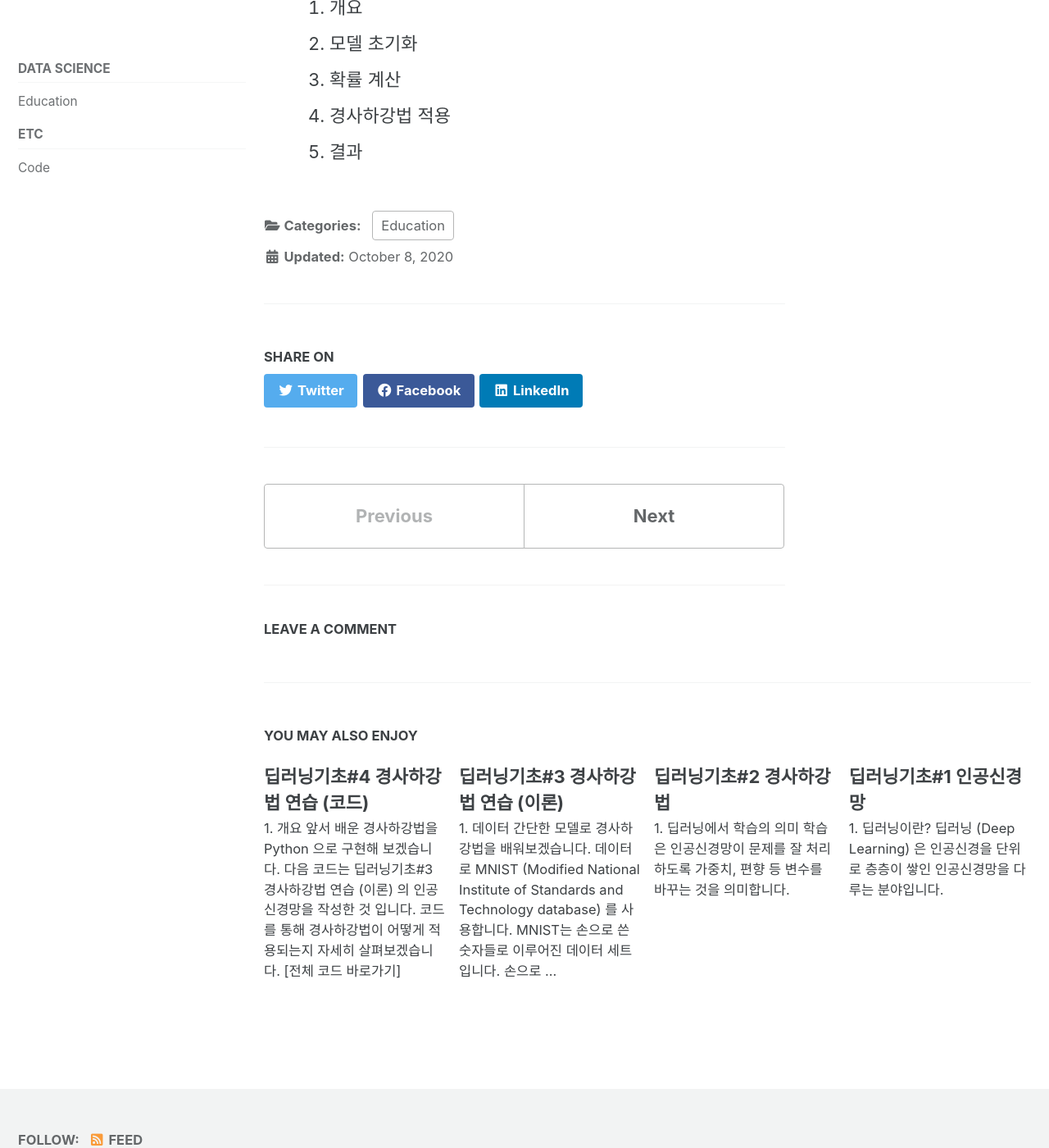
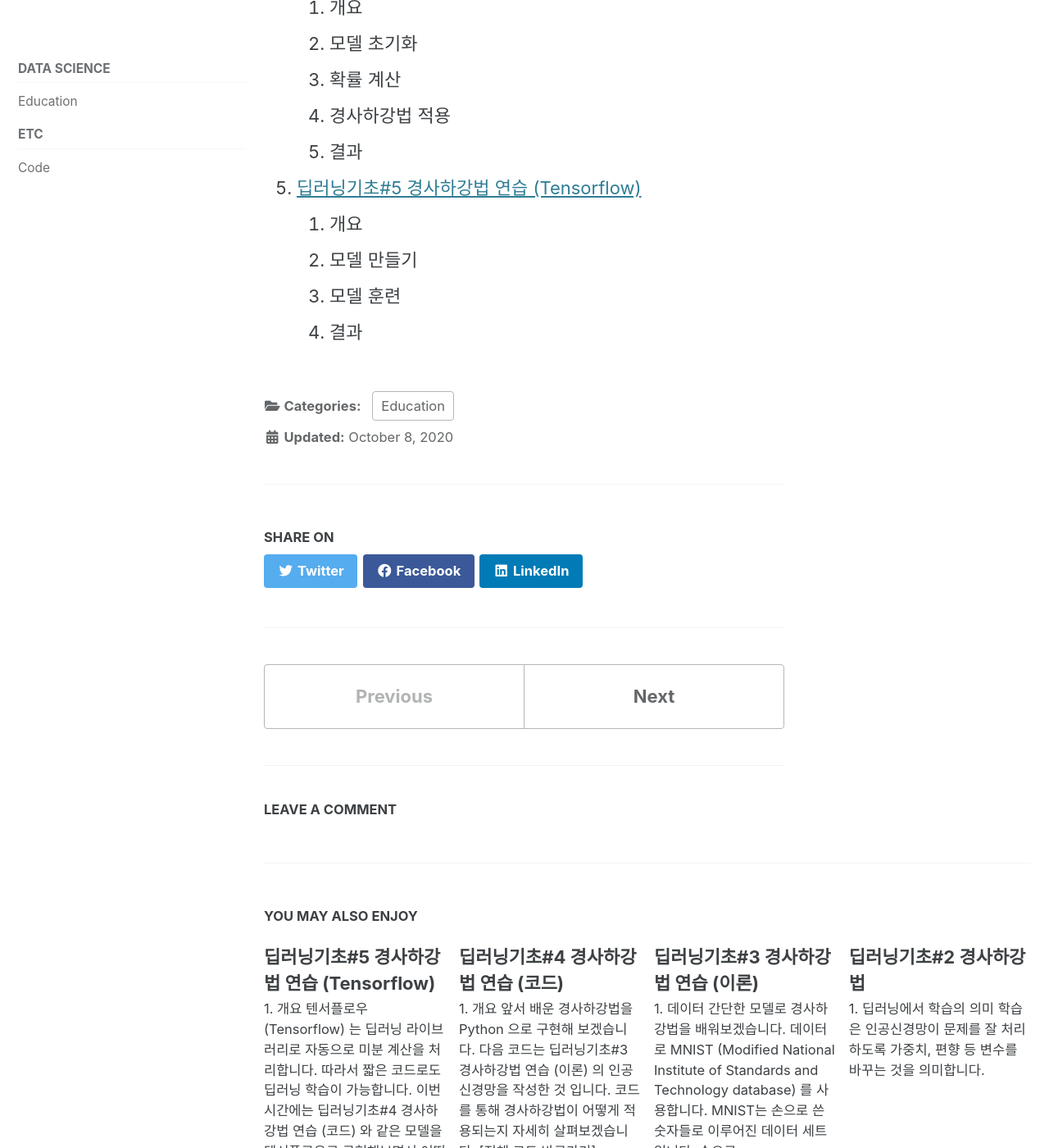
Before and after one commit to phykn/phykn.github.io, a Jekyll site: the page built from _posts/dl_basic/2020-10-08-00_table_of_contents.md, in a window 1280 px wide and 1400 px high, scrolled down 808 px. Shown: the whole window at 82% size. Built offline with Jekyll 4.4.1, drawn with Linux system fonts in a browser that asks for light colours; cached includes are drawn as plain includes; comment, search, counter and statistics services are not loaded; some of the changed text lies outside the part shown.

Commit message:
some text

````diff
--- a/_posts/dl_basic/2020-10-08-00_table_of_contents.md
+++ b/_posts/dl_basic/2020-10-08-00_table_of_contents.md
@@ -23,3 +23,8 @@ search: true
     3. 확률 계산
     4. 경사하강법 적용
     5. 결과
+5. [딥러닝기초#5 경사하강법 연습 (Tensorflow)](..\05_gd_exercise_tf)
+    1. 개요
+    2. 모델 만들기
+    3. 모델 훈련
+    4. 결과
--- /dev/null
+++ b/_posts/dl_basic/2020-10-20-05_gd_exercise_tf.md
@@ -0,0 +1,32 @@
+---
+title:  "딥러닝기초#5 경사하강법 연습 (Tensorflow)"
+date: 2020-10-20 00:00
+categories: [Education]
+search: true
+---
+## 1. 개요
+텐서플로우 (Tensorflow) 는 딥러닝 라이브러리로 자동으로 미분 계산을 처리합니다. 따라서 짧은 코드로도 딥러닝 학습이 가능합니다. 이번 시간에는 [딥러닝기초#4 경사하강법 연습 (코드)](..\04_gd_exercise_code) 와 같은 모델을 텐서플로우로 구현해보면서 어떤 차이점이 있는지 살펴보겠습니다. <a href="https://github.com/phykn/example_code/blob/main/dl_basic/mnist_gd_tf.ipynb">[전체 코드 바로가기]</a>
+
+## 2. 모델 만들기
+```python
+def create_dnn_model():
+    inputs = tf.keras.layers.Input(shape=(784))
+    x = tf.keras.layers.Dense(10, activation='sigmoid')(inputs)
+    model = tf.keras.models.Model(inputs=inputs, outputs=x)
+    return model
+```
+`create_dnn_model` 은 모델을 만드는 함수입니다. 모델은 `Input` 을 통해 길이 784 의 데이터를 입력받습니다. `Dense` 레이어는 인공신경망을 의미합니다. `Dense` 의 인자로 출력 길이 (10) 와 활성함수 `sigmoid` 를 지정했습니다.
+
+```python
+model.compile(loss='mse', optimizer='sgd')
+```
+모델을 훈련하기 전에 `compile` 명령어로 모델을 컴파일 합니다. 손실함수로 `mse` 를, 옵티마이저는 경사하강법에 해당하는 `sgd` 를 입력합니다. 텐서플로우는 모델 구조와 손실함수를 지정하면 자동으로 미분을 계산해 주기 때문에 경사하강법 규칙은 작성하지 않아도 학습이 가능합니다.
+
+## 3. 모델 훈련
+텐서플로우에서는 `fit` 명령어로 간단히 훈련을 수행할 수 있습니다. 이 예시에서는 [딥러닝기초#4 경사하강법 연습 (코드)](..\04_gd_exercise_code) 와 같이 개별 데이터에 대한 에러를 살펴보기 위해 `train_on_batch` 명령어를 사용합니다. (데이터가 하나씩 입력되어 느리게 작동합니다.)
+
+## 4. 결과
+[딥러닝기초#4 경사하강법 연습 (코드)](..\04_gd_exercise_code) 와 마찬가지로 데이터가 입력될 수록 오차가 작아져 0 부근으로 몰리는 것을 확인 할 수 있습니다. 10,000 개의 테스트 데이터로 검증한 모델의 정확도는 86.86 % 입니다.
+
+<center><img src="/assets/images/education/graph_tf.png"></center>
+<center style="font-size:15px">학습 오차</center><br>
````
Also changed, not shown: _posts/dl_basic/2020-10-10-04_gd_exercise_code.md (+1 -1 lines), assets/images/education/graph_numpy.png (renamed from assets/images/education/graph.png), assets/images/education/graph_tf.png (added).
